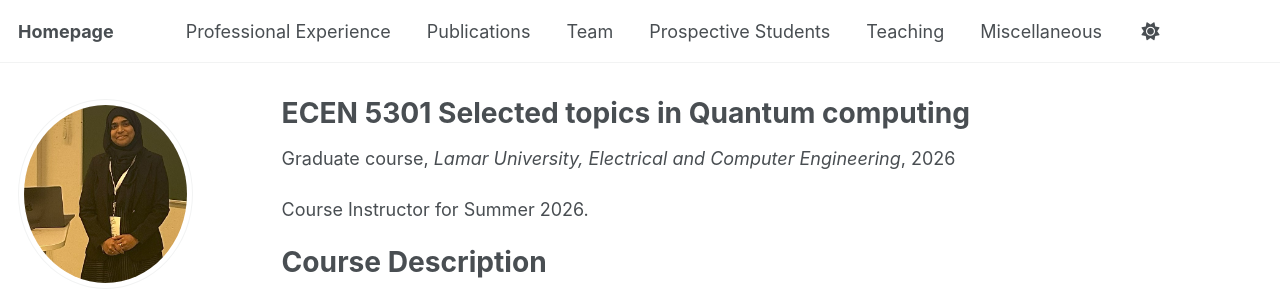
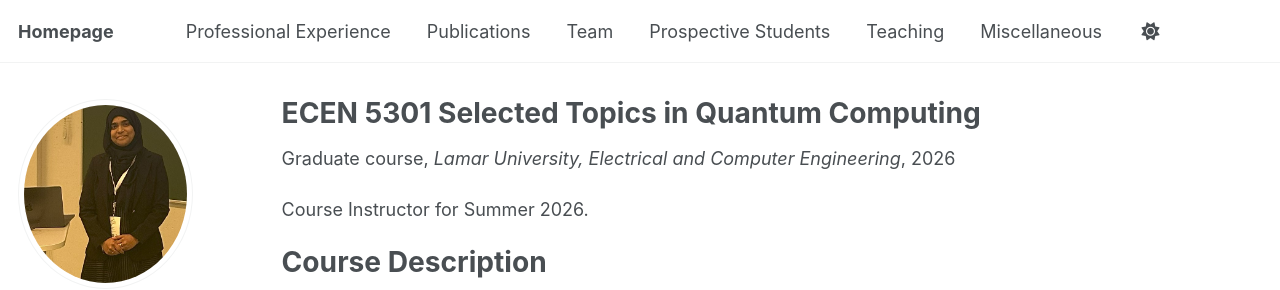
Before and after one commit to fferdaus/fferdaus.github.io, a Jekyll site: the page built from _teaching/2026-summer-teaching.md, in a window 1280 px wide and 1269 px high. Shown: the top 290 px of the window. Built offline with Jekyll 4.4.1, drawn with Linux system fonts in a browser that asks for light colours; some web fonts are replaced.

```diff
--- a/_teaching/2026-summer-teaching.md
+++ b/_teaching/2026-summer-teaching.md
@@ -1,5 +1,5 @@
 ---
-title: "ECEN 5301 Selected topics in Quantum computing"
+title: "ECEN 5301 Selected Topics in Quantum Computing"
 collection: teaching
 type: "Graduate course"
 permalink: /teaching/2026-summer-teaching
```
